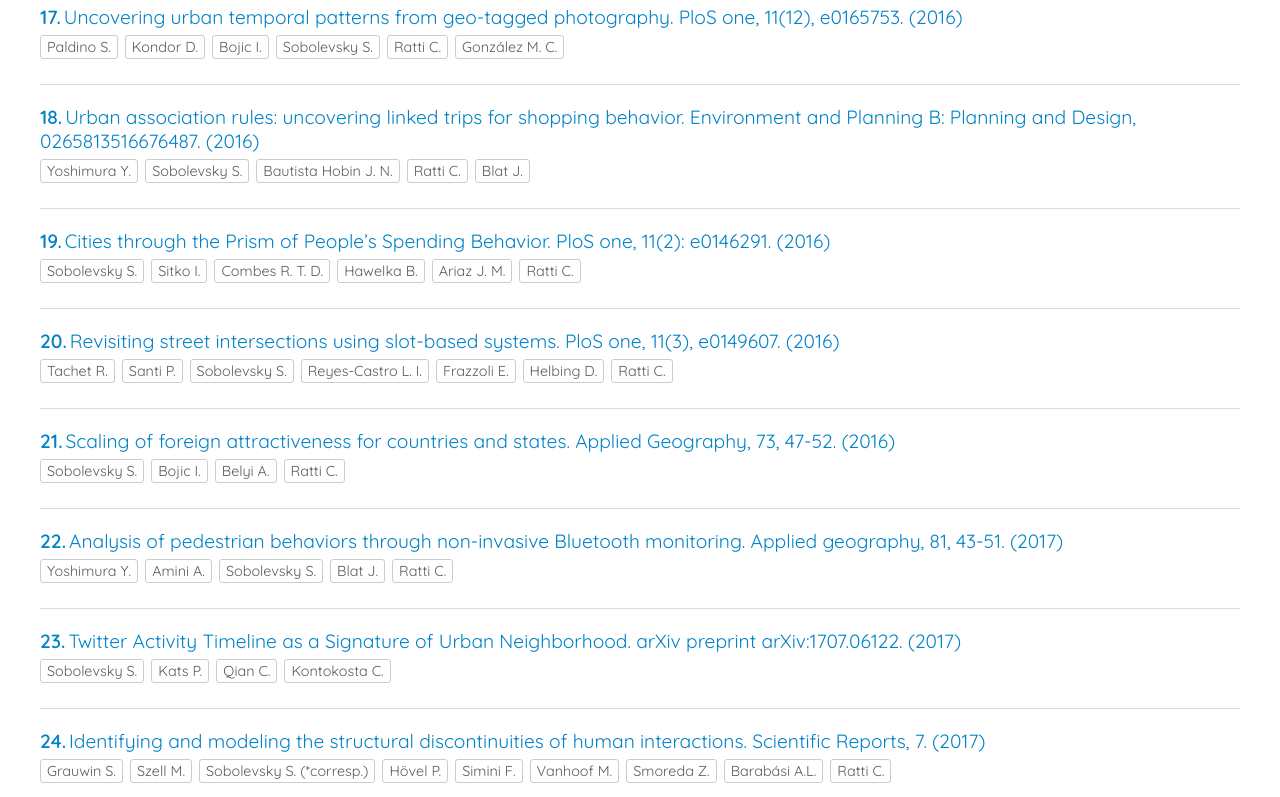
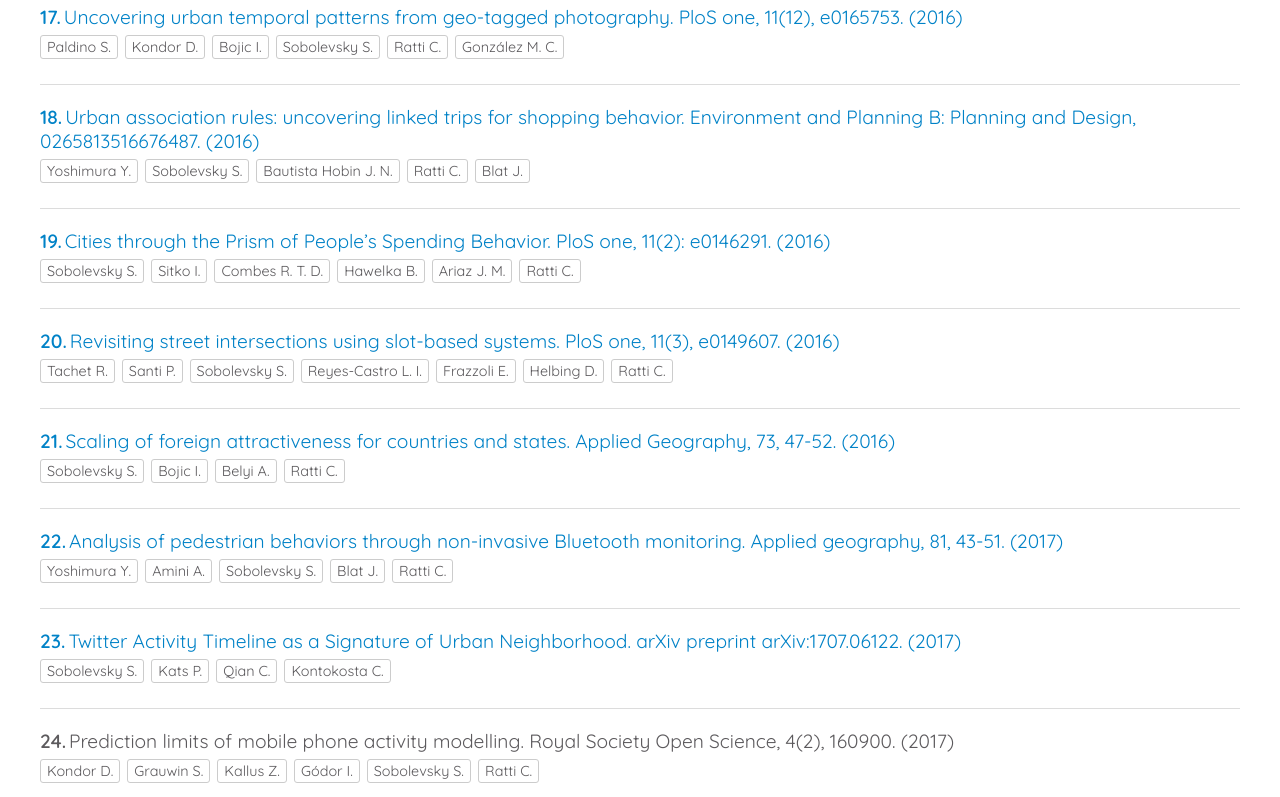
Before and after one commit to alesikivan/ucomp.net, a React (Create React App) app: page /publications in a window 1280 px wide. Shown: the part 2000-2797 px from the top of the page. Built offline with nearby package versions, Linux system fonts and the light colour scheme.

Commit message:
fix (app): added absolute width & added new publications

```diff
--- a/src/componets/pages/Publications/Publications.js
+++ b/src/componets/pages/Publications/Publications.js
@@ -17,6 +17,7 @@
       desription: 'Redrawing the map of Great Britain from a network of human interactions. PLoS ONE, Vol.12(5), e14248',
       year: 2010,
       authors: ['Ratti C.', 'Sobolevsky S.', 'Calabrese F.', 'Andris C.', 'Reades J.', 'Martino M.', 'Claxton R.', 'Strogatz S.H.'],
+      link: 'http://www.plosone.org/article/info%3Adoi%2F10.1371%2Fjournal.pone.0014248#pone-0014248-g003'
     },
     {
       desription: 'Quantifying the benefits of vehicle pooling with shareability networks. Proceedings of the National Academy of Sciences (PNAS), 111 (37): 201403657',
@@ -67,13 +68,13 @@
       link: 'http://www.sciencedirect.com/science/article/pii/S1389128614000656'
     },
     {
-      desription: '“An analysis of visitors’ behavior in The Louvre Museum: a study using Bluetooth data” Environment and Planning B: Planning and Design 41(6) 1113 – 1131, doi:10.1068/b130047p',
+      desription: '"An analysis of visitors’ behavior in The Louvre Museum: a study using Bluetooth data" Environment and Planning B: Planning and Design 41(6) 1113 – 1131, doi:10.1068/b130047p',
       year: 2014,
       authors: ['Yoshimura Y.', 'Sobolevsky S.', 'Ratti C.', 'Girardin F.', 'Carrascal J. P.', 'Blat J.', 'Sinatra R.'],
       link: 'http://envplan.com/abstract.cgi?id=b130047p'
     },
     {
-      desription: '“Uncovering the Directional Heterogeneity of an Aggregated Mobile Phone Network.” Transactions in GIS 18, no. S1',
+      desription: '"Uncovering the Directional Heterogeneity of an Aggregated Mobile Phone Network." Transactions in GIS 18, no. S1',
       year: 2014,
       authors: ['Tao P.', 'Sobolevsky S.', 'Ratti C.', 'Amini A.', 'Zhou C.'],
       link: ''
@@ -151,6 +152,12 @@
       link: 'https://arxiv.org/abs/1707.06122'
     },
     {
+      desription: 'Prediction limits of mobile phone activity modelling. Royal Society Open Science, 4(2), 160900.',
+      year: 2017,
+      authors: ['Kondor D.', 'Grauwin S.', 'Kallus Z.', 'Gódor I.', 'Sobolevsky S.', 'Ratti C.'],
+      link: ''
+    },
+    {
       desription: 'Identifying and modeling the structural discontinuities of human interactions. Scientific Reports, 7.',
       year: 2017,
       authors: ['Grauwin S.', 'Szell M.', 'Sobolevsky S. (*corresp.)', 'Hövel P.', 'Simini F.', 'Vanhoof M.', 'Smoreda Z.', 'Barabási A.L.', 'Ratti C.'],
@@ -173,12 +180,56 @@
       year: 2017,
       authors: ['Sobolevsky S.', 'Belyi A.', 'Ratti C.'],
       link: 'https://arxiv.org/abs/1712.05110'
+    },
+    {
+      desription: 'Inferring hierarchical structure of spatial and generic complex networks through a modeling framework. Presented At NetSci’2018, ICCS’2018.',
+      year: 2017,
+      authors: ['Sobolevsky S.'],
+      link: 'https://arxiv.org/abs/1712.05792'
+    },
+    {
+      desription: 'Deriving human activity from geo-located data by ontological and statistical reasoning. Knowledge-Based Systems, 143, 225-235.',
+      year: 2018,
+      authors: ['Dashdorj Z.', 'Sobolevsky S.', 'Lee S.', 'Ratti C.'],
+      link: 'https://www.sciencedirect.com/science/article/pii/S0950705117305701'
+    },
+    {
+      desription: 'Urban association rules: uncovering linked trips for shopping behavior. Environment and Planning B: Urban Analytics and City Science, 45(2), 367-385.',
+      year: 2018,
+      authors: ['Yoshimura Y.', 'Sobolevsky S.', 'Bautista Hobin J. N.', 'Ratti C.', 'Blat J.'],
+      link: 'https://journals.sagepub.com/doi/abs/10.1177/0265813516676487'
+    },
+    {
+      desription: 'House Price Modeling with Digital Census.',
+      year: 2018,
+      authors: ['Zhu E.', 'Sobolevsky S.'],
+      link: 'https://arxiv.org/abs/1809.03834'
+    },
+    {
+      desription: ' Digital Urban Sensing: A Multi-layered Approach.',
+      year: 2018,
+      authors: ['Zhu E.', 'Khan M.', 'Kats P.', 'Bamne S. S.', 'Sobolevsky S.'],
+      link: 'https://arxiv.org/abs/1809.01280'
+    },
+    {
+      desription: 'Impact Of Bike Sharing In New York City.',
+      year: 2018,
+      authors: ['Sobolevsky S.', 'Levitskaya E.', 'Chan H.', 'Postle M.', 'Kontokosta C.'],
+      link: 'https://arxiv.org/abs/1808.06606'
+    },
+    {
+      desription: 'Anomaly detection in temporal networks. Presented at NetSci’2019, Burlington, VT.',
+      year: 2019,
+      authors: ['Sobolevsky S.'],
+      link: ''
+    },
+    {
+      desription: 'Stationary Spatial Charging Demand Distribution for Commercial Electric Vehicles in Urban Area. To be presented at 2019 IEEE Intelligent Transportation Systems Society Conference, Auckland, New Zealand.',
+      year: 2019,
+      authors: ['Qian X.', 'Xue J.', 'Sobolevsky S.', 'Yang C.', 'Ukkusuri S.'],
+      link: ''
     }
   ]
-
-  // function publicationsFinder(query) {
-  //   setSearchQuery(query)
-  // }
 
   const publicationsFinder = query => setSearchQuery(query)
 
--- a/src/index.css
+++ b/src/index.css
@@ -33,6 +33,7 @@
 
 .container{
   max-width: 1200px !important;
+  width: 100%;
 }
 
 .main-footer, .main-header {
```
